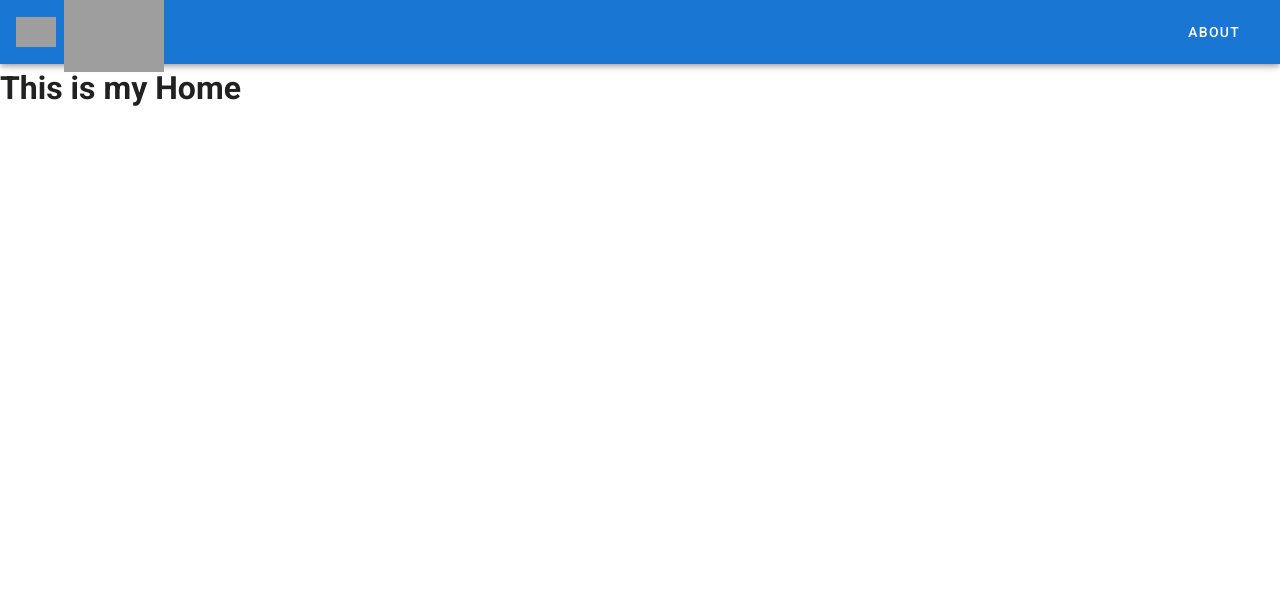
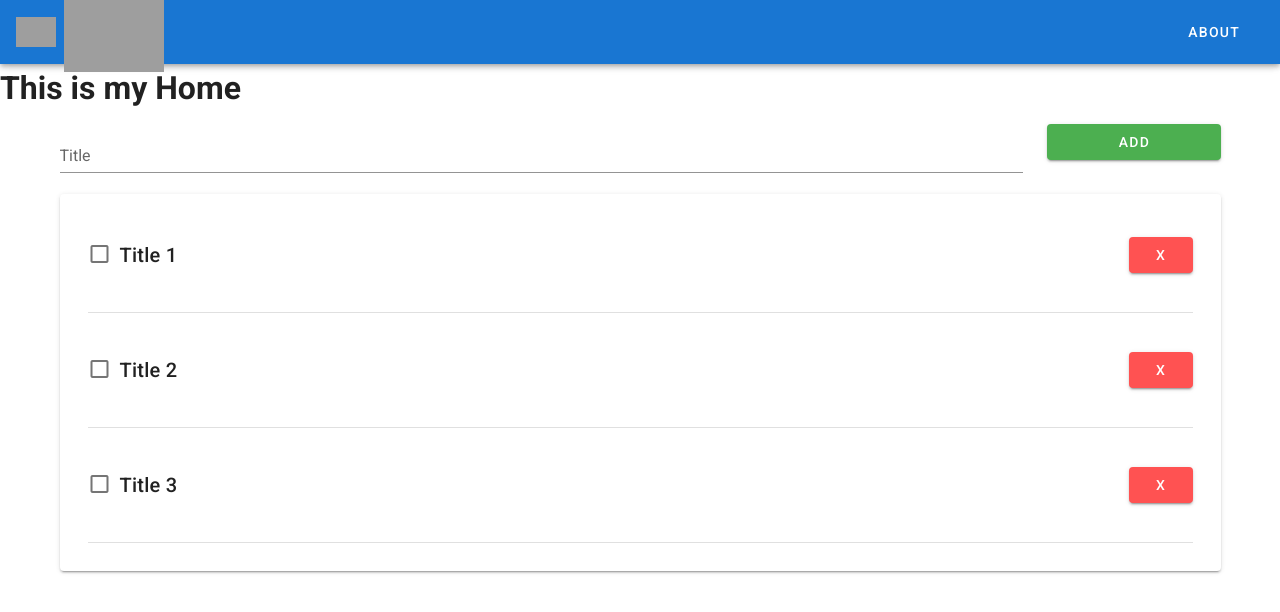
Before and after one commit to nakarinnat1993/vue-todo, a Vue app: page / in a window 1280 px wide. Shown: the top 612 px of the page. Built offline with nearby package versions, Linux system fonts and the light colour scheme; grey boxes are pictures that could not be loaded.

Commit message:
Input add todo

```diff
--- a/src/views/Home.vue
+++ b/src/views/Home.vue
@@ -1,6 +1,41 @@
 <template>
   <div class="home">
     <h1>This is my Home</h1>
+    <v-container>
+      <v-row>
+        <v-col cols="10">
+          <v-text-field
+            name="name"
+            label="Title"
+            id="id"
+            v-model="titleInput"
+          ></v-text-field>
+        </v-col>
+        <v-col cols="2">
+          <v-btn block color="success" @click="addTitle">Add</v-btn>
+        </v-col>
+      </v-row>
+
+      <v-card>
+        <v-card-title primary-title>
+          <v-container>
+            <v-row
+              class="d-flex flex-row align-center"
+              v-for="(item, index) in todos"
+              :key="index"
+            >
+              <v-col cols="12" class="d-flex flex-row align-center">
+                <v-checkbox v-model="value" value="value"></v-checkbox>
+                <span>{{ item.title }}</span>
+                <v-spacer></v-spacer>
+                <v-btn color="error">x</v-btn>
+              </v-col>
+              <v-col cols="12"><v-divider></v-divider></v-col>
+            </v-row>
+          </v-container>
+        </v-card-title>
+      </v-card>
+    </v-container>
   </div>
 </template>
 
@@ -9,7 +44,26 @@
 
 export default {
   name: "Home",
-  components: {
-  }
+  components: {},
+  data() {
+    return {
+      titleInput: "",
+      todos: [
+        { id: 1, title: "Title 1", completed: false },
+        { id: 2, title: "Title 2", completed: true },
+        { id: 3, title: "Title 3", completed: false },
+      ],
+    };
+  },
+  methods: {
+    addTitle() {
+      this.todos.push({
+        id: Math.random,
+        title: this.titleInput,
+        completed: false,
+      });
+      this.titleInput = "";
+    },
+  },
 };
 </script>
```
